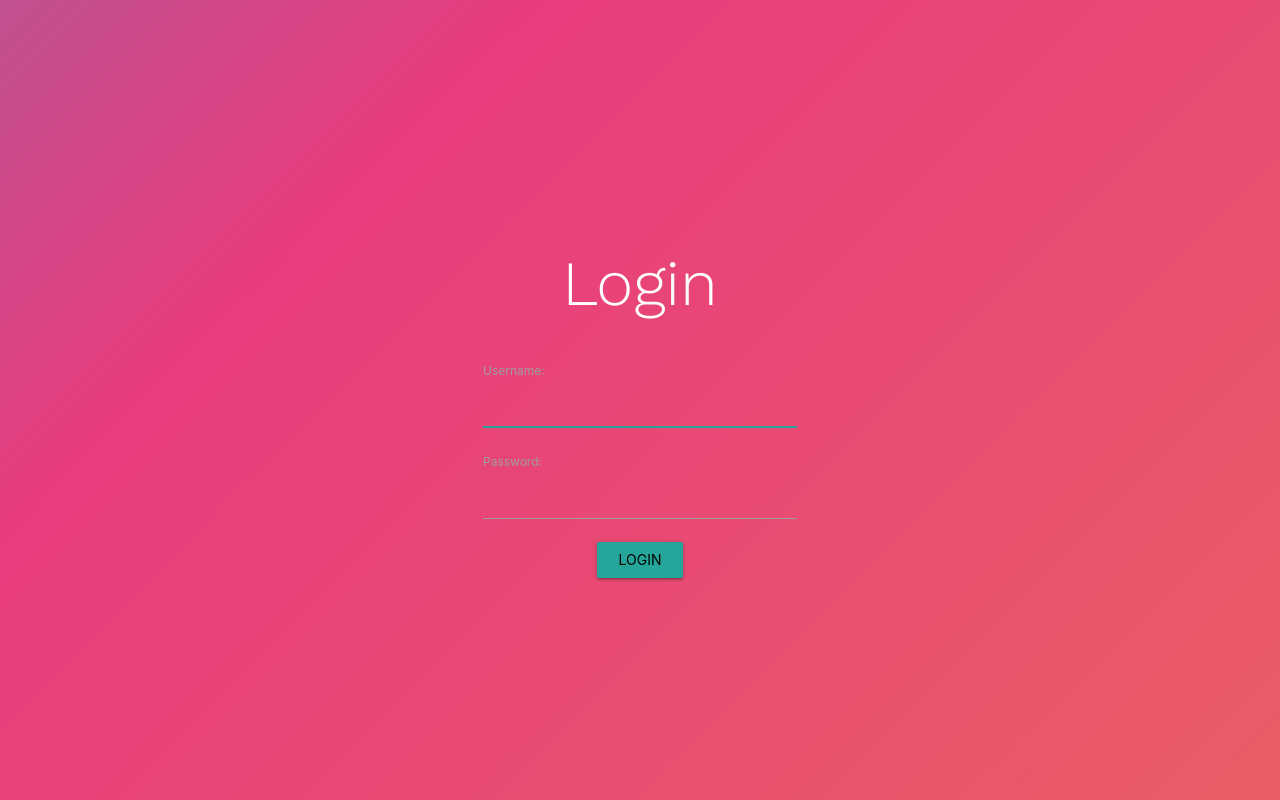
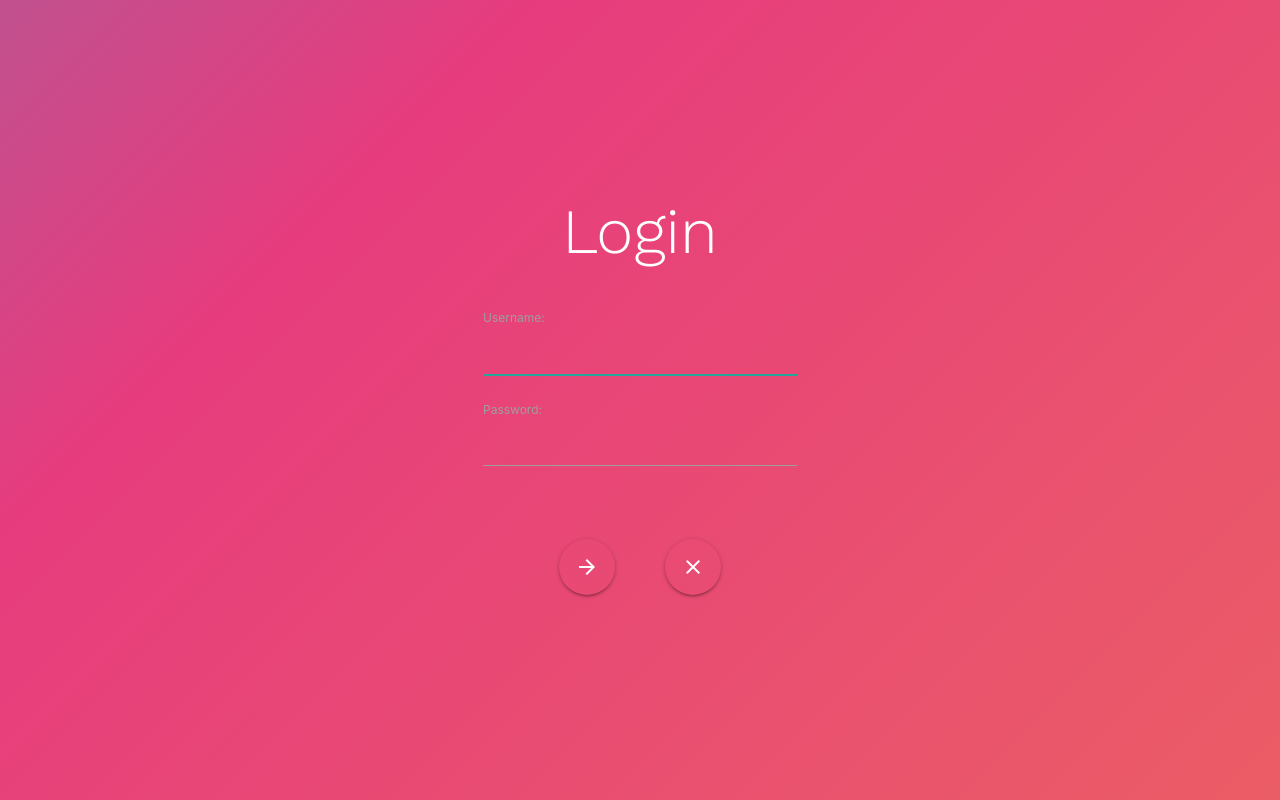
Before and after one commit to mikeolsonn/fitiva, a Django app: page /accounts/login/ in a window 1280 px wide. Run offline with Django 3.2, Linux system fonts and the light colour scheme.

Commit message:
updates buttons shape

```diff
--- a/main_app/templates/registration/login.html
+++ b/main_app/templates/registration/login.html
@@ -10,6 +10,7 @@
     <meta name="viewport" content="width=device-width, initial-scale=1.0">
     <title>Fitiva - Login</title>
     <link rel="stylesheet" href="https://cdnjs.cloudflare.com/ajax/libs/materialize/1.0.0/css/materialize.min.css">
+    <link href="https://fonts.googleapis.com/icon?family=Material+Icons" rel="stylesheet">
     <link rel="stylesheet" type="text/css" href="{% static 'css/style.css' %}">
     <script src="https://cdnjs.cloudflare.com/ajax/libs/materialize/1.0.0/js/materialize.min.js"></script>
 
@@ -19,15 +20,19 @@
 
     <form method="POST" action="{% url 'login' %}">
         {% csrf_token %}
+
         {{ form.as_p }}
-        <div class="home">
-            <ul class="home">
-                <li>
-                    <a class="waves-effect waves-light btn">
-                        <input type="submit" value="Login">
-                    </a>
-                </li>
-        <input type="hidden" name="next" value="{{ next }}">
+
+        <div class="actn-btns">
+            <button type="submit" class="btn-floating btn-large waves-effect waves-light transparent">
+                <i class="material-icons">arrow_forward</i>
+            </button>
+            <button type="button" class="btn-floating btn-large waves-effect waves-light transparent">
+                <a href="{% url 'home' %}">
+                    <i class="material-icons">clear</i>
+                </a>
+            </button>
+        </div>
     </form>
 
 </body>
```
